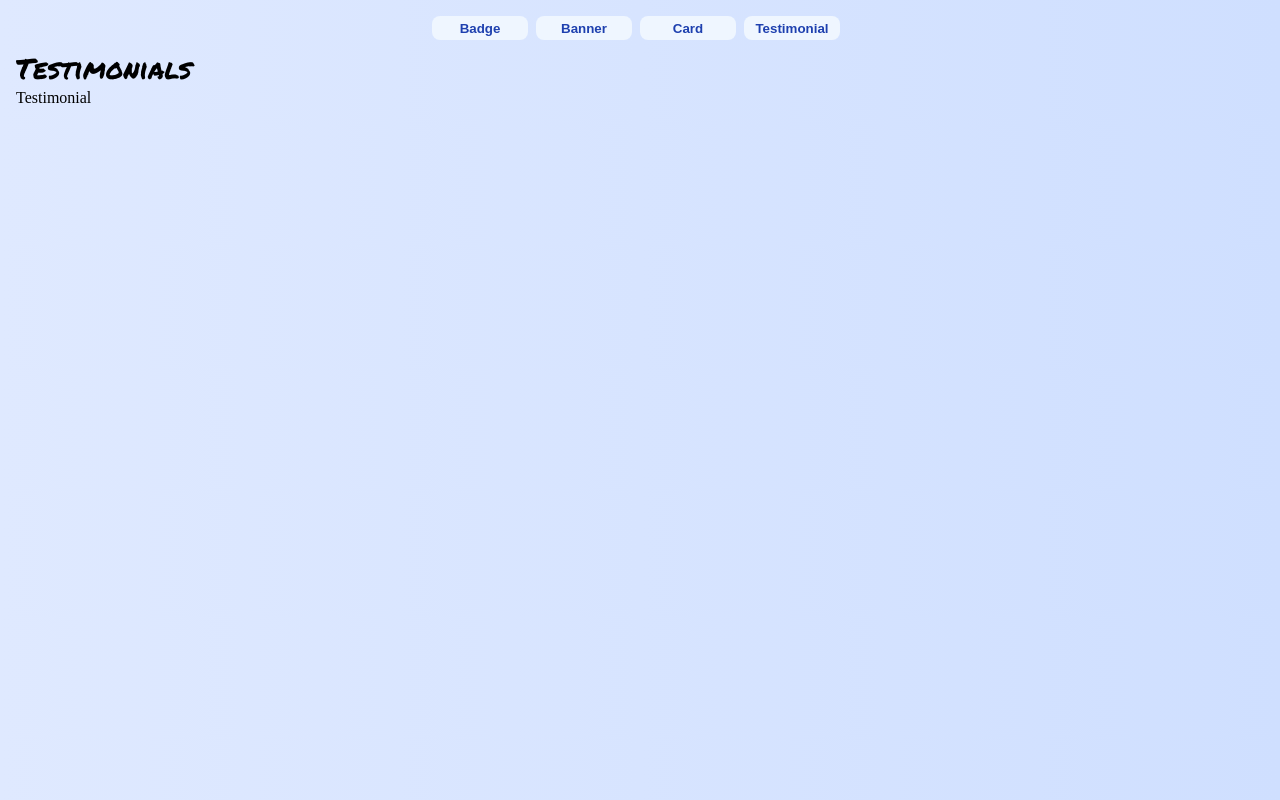
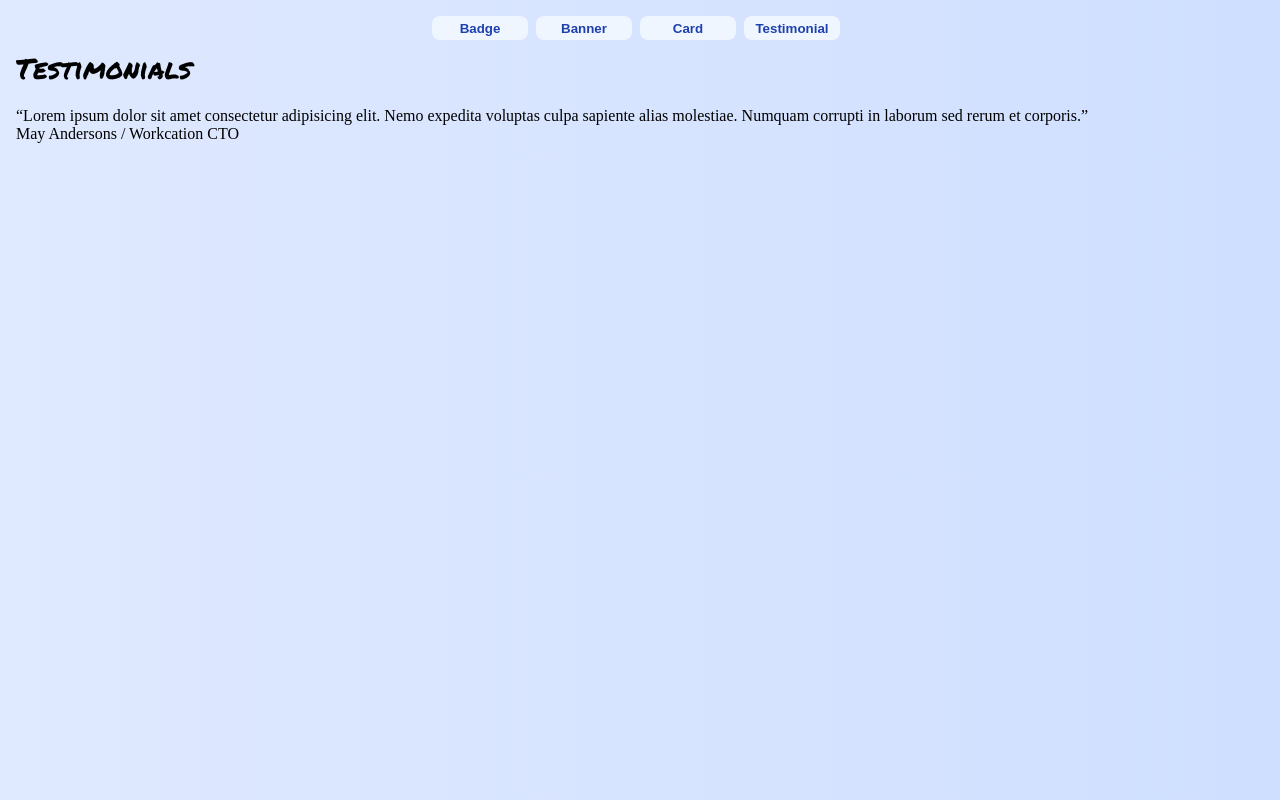
Before and after one commit to vishalicious213/component-library, a React (Vite) app: page / in a window 1280 px wide. Both pictures are taken after a click on the button "Testimonial". Built offline with nearby package versions, Linux system fonts and the light colour scheme.

Commit message:
passing data from Testimonial-Example to Testimonial

```diff
--- a/src/components/Testimonials/Testimonial-Example.jsx
+++ b/src/components/Testimonials/Testimonial-Example.jsx
@@ -5,7 +5,13 @@ const TestimonialExample = () => {
     return (
         <div className="container">
             <h2 className="marker">Testimonials</h2>
-            <Testimonial />
+            <Testimonial
+                    pic=""
+                    logo=""
+                    text="“Lorem ipsum dolor sit amet consectetur adipisicing elit. Nemo expedita voluptas culpa sapiente alias molestiae. Numquam corrupti in laborum sed rerum et corporis.”"
+                    name="May Andersons"
+                    title="Workcation CTO"
+            />
         </div>
     )
 }
--- a/src/components/Testimonials/Testimonial.jsx
+++ b/src/components/Testimonials/Testimonial.jsx
@@ -1,8 +1,18 @@
 import React from 'react'
 
-const Testimonial = () => {
+const Testimonial = ({
+    pic,
+    logo,
+    text,
+    name,
+    title
+}) => {
     return (
-        <div>Testimonial</div>
+        <div>
+            <img src={pic} alt="" />
+            <p>{text}</p>
+            <p>{name} / {title}</p>
+        </div>
     )
 }
 
```
